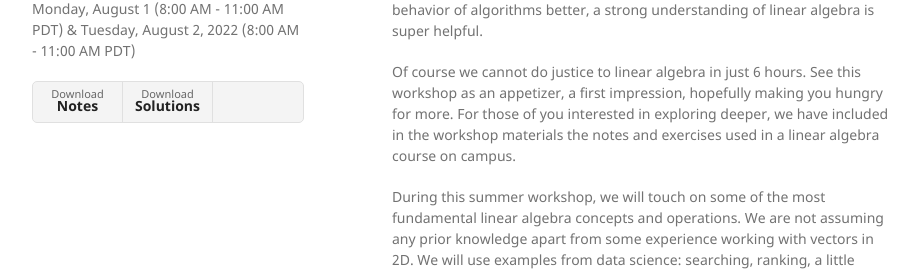
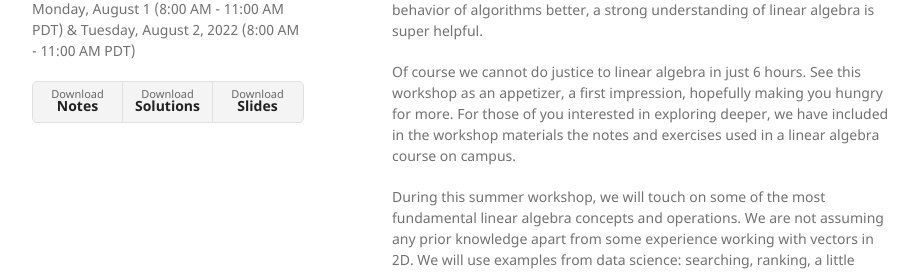
Before and after one commit to nsaad31/Linear_Algebra_ICME_Workshops_2023, a Jekyll site: the page built from index.md, in a window 1280 px wide. Shown: the part 236-509 px from the top of the page, without its empty margins (178-1096 px from the left). Built offline with Jekyll 4.4.1, drawn with Linux system fonts in a browser that asks for light colours; our own code applies the rules of GitHub Pages for plain Markdown files.

Commit message:
Update default.html

```diff
--- a/_layouts/default.html
+++ b/_layouts/default.html
@@ -34,6 +34,7 @@
         <ul class="downloads">
           <li><a href="{{ "/docs/MatrixComputationsIntroBook.pdf" | relative_url }}"> Download <strong>Notes</strong></a></li>
           <li><a href="{{ "/docs/MatrixComputationsAnswerstoEvennumberedQuestions.pdf" | relative_url }}"> Download <strong>Solutions</strong></a></li>
+          <li><a href="{{ "/docs/ICMELAWorkshop2022.pdf" | relative_url }}"> Download <strong>Slides</strong></a></li>
         </ul>
         {% endif %}
       </header>
```
